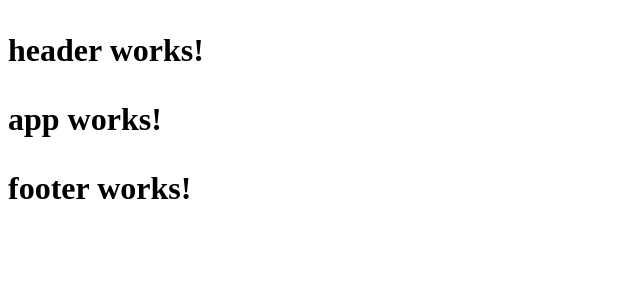
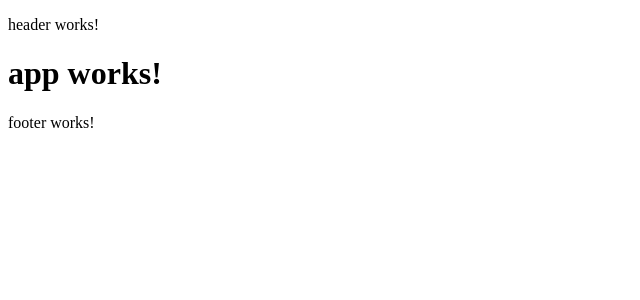
Before and after one commit to BlaiseSSchaeffer/todo, an Angular app: page / in a window 1280 px wide. Shown: the top 300 px of the page, without its empty margins (0-640 px from the left). Built offline with nearby package versions, Linux system fonts and the light colour scheme.

Commit message:
Trying to get tests to run successfully

```diff
--- a/src/app/app.component.html
+++ b/src/app/app.component.html
@@ -1,5 +1,5 @@
+<app-header></app-header>
 <h1>
-  <app-header></app-header>
   {{title}}
-  <app-footer></app-footer>
 </h1>
+<app-footer></app-footer>
```
